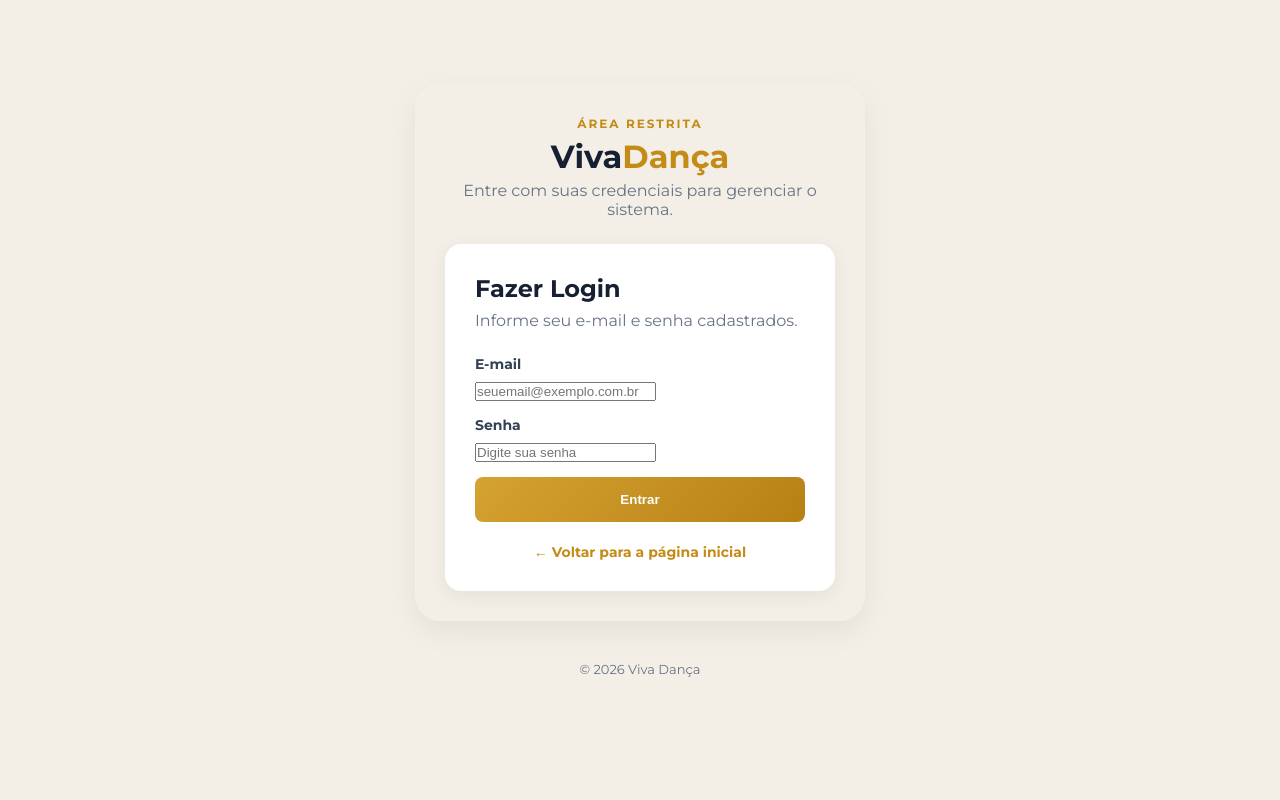
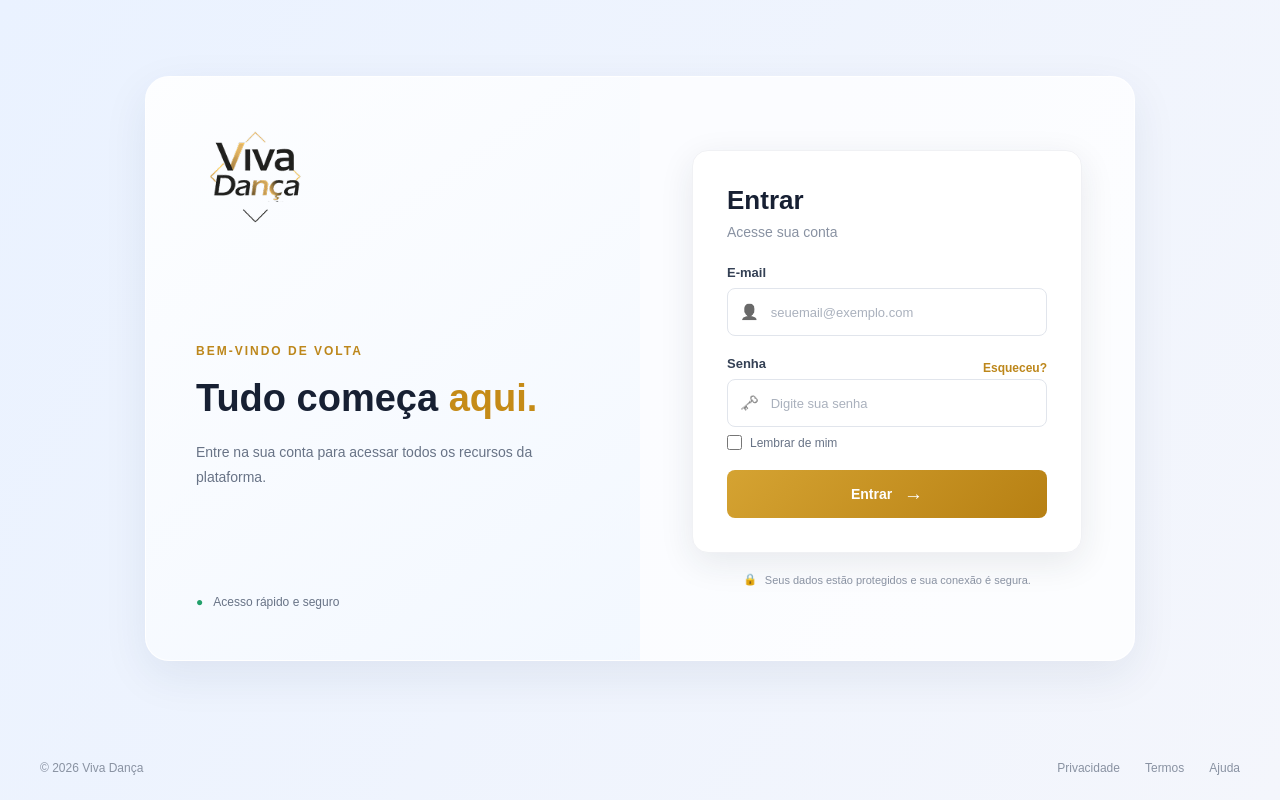
Before and after one commit to andrelpdz/vivadanca, a PHP site: page /admin.php in a window 1280 px wide. Run offline with PHP 8.4, Linux system fonts and the light colour scheme.

Commit message:
login.php

```diff
--- a/admin.php
+++ b/admin.php
@@ -6,68 +6,137 @@ if(isset($_SESSION['email'])){
         header("location:/vivadanca/admin/integrante.html");
     }
 }
+?>
 
-
-?>
 <!DOCTYPE html>
 <html lang="pt-br">
 
 <head>
     <meta charset="UTF-8">
     <meta name="viewport" content="width=device-width, initial-scale=1.0">
+    <link rel="stylesheet" href="assets/css/admin.css">
     <title>Login | Viva Dança</title>
-    <link rel="stylesheet" href="assets/css/fernanda.css">
 </head>
 
-<body class="admin-login-page">
-    <main class="admin-main admin-login-card">
+<body>
 
-        <!-- CABEÇALHO DO LOGIN -->
-        <header class="admin-login-header">
-            <div>
-                <span>ÁREA RESTRITA</span>
-                <h1 class="admin-login-title">Viva<em>Dança</em></h1>
-                <p>Entre com suas credenciais para gerenciar o sistema.</p>
+    <main class="login-main">
+
+        <div class="login-container">
+
+            <section class="login-info">
+
+                <div class="logo-area">
+                    <img src="assets/img/logo.png" alt="Logo Viva Dança" class="login-img">
                 </div>
-        </header>
 
-        <!-- FORMULÁRIO DE LOGIN -->
-        <section class="integrantes-painel admin-login-panel">
-            <h2>Fazer Login</h2>
-            <p>Informe seu e-mail e senha cadastrados.</p>
+                <div class="info">
+                    <span class="tag-bem-vindo">BEM-VINDO DE VOLTA</span>
 
-            <form method="post" class="form-integrantes" id="auth" action="backend/valida_login.php">
+                    <h1>
+                        Tudo começa
+                        <span>aqui.</span>
+                    </h1>
+
+                    <p>
+                        Entre na sua conta para acessar
+                        todos os recursos da plataforma.
+                    </p>
+                </div>
+
+                <div class="info-footer">
+                    <span>●</span>
+                    Acesso rápido e seguro
+                </div>
+
+            </section>
+
+            <section class="cadastro">
+
+                <div class="painel-cadastro">
+
+                    <div class="texto-login">
+                        <h2>Entrar</h2>
+                        <p>Acesse sua conta</p>
+                    </div>
+
+                    <form class="form-login" id="auth" action="backend/valida_login.php" method="POST">
+
+                        <div class="input-grupo">
                             <label for="loginEmail">E-mail</label>
+
+                            <div class="input-box">
+                                <span class="input-icon">👤</span>
+
                                 <input
                                     id="loginEmail"
                                     name="email"
                                     type="email"
-                    placeholder="seuemail@exemplo.com.br"
+                                    placeholder="seuemail@exemplo.com"
                                     autocomplete="username"
                                     required
                                 >
+                            </div>
+                        </div>
 
-                <label for="loginPassword">Senha</label>
+                        <div class="input-grupo">
+
+                            <div class="senha-label">
+                                <label for="senha">Senha</label>
+                                <a href="#">Esqueceu?</a>
+                            </div>
+
+                            <div class="input-box">
+                                <span class="input-icon">🗝️</span>
+
                                 <input
-                    id="loginPassword"
+                                    id="senha"
                                     name="senha"
                                     type="password"
                                     placeholder="Digite sua senha"
                                     autocomplete="current-password"
                                     required
                                 >
+                            </div>
 
-                <button class="integrantes-btn admin-login-submit" type="submit">Entrar</button>
+                        </div>
+
+                        <div class="lembrar">
+                            <label>
+                                <input type="checkbox" name="remember">
+                                <span>Lembrar de mim</span>
+                            </label>
+                        </div>
+
+                        <button type="submit" class="btn-submit">
+                            Entrar
+                            <span class="arrow">→</span>
+                        </button>
+
                     </form>
 
-            <div class="admin-login-back">
-                <a class="admin-login-back-link" href="../">&larr; Voltar para a página inicial</a>
                 </div>
+
+                <div class="segurança">
+                    <span>🔒</span>
+                    Seus dados estão protegidos e sua conexão é segura.
+                </div>
+
             </section>
+
+        </div>
+
     </main>
 
-    <footer class="admin-login-footer">
+    <footer class="login-footer">
         <p>&copy; 2026 Viva Dança</p>
+
+        <div>
+            <a href="#">Privacidade</a>
+            <a href="#">Termos</a>
+            <a href="#">Ajuda</a>
+        </div>
     </footer>
+
 </body>
 </html>
--- a/assets/css/admin.css
+++ b/assets/css/admin.css
@@ -61,46 +61,76 @@ header a{
 
 
 
-/*LOGIN*/
-main {
+
+/* LOGIN */
+
+* {
+    margin: 0;
+    padding: 0;
+    box-sizing: border-box;
+}
+
+body {
+    min-height: 100vh;
+    background: linear-gradient(120deg, #eaf2ff, #f4f6fc);
+    font-family: Arial, Helvetica, sans-serif;
+}
+
+/* ÁREA PRINCIPAL */
+
+.login-main {
     width: 100%;
     min-height: 92vh;
     display: flex;
     align-items: center;
     justify-content: center;
-    padding: 40px 20px;
+    padding: 30px 20px;
 }
 
+/* CONTAINER */
 
 .login-container {
     width: 100%;
-    max-width: 1100px;
-    min-height: 650px;
+    max-width: 990px;
+    min-height: 585px;
+
     display: grid;
     grid-template-columns: 1fr 1fr;
+
     background: rgba(255, 255, 255, 0.75);
+
     border: 1px solid rgba(255, 255, 255, 0.9);
-    border-radius: 25px;
+    border-radius: 24px;
+
     overflow: hidden;
+
     box-shadow: 0 15px 45px rgba(31, 54, 92, 0.08);
 }
 
 /* LADO ESQUERDO */
+
 .login-info {
-    padding: 55px;
+    padding: 50px;
+
     display: flex;
     flex-direction: column;
     justify-content: space-between;
-    background: linear-gradient(145deg,
-            rgba(255, 255, 255, 0.6),
-            rgba(239, 246, 255, 0.7));
+
+    background: linear-gradient(
+        145deg,
+        rgba(255, 255, 255, 0.6),
+        rgba(239, 246, 255, 0.7)
+    );
 }
 
 /* LOGO */
+
 .login-img {
-    width: 135px;
+    width: 115px;
     height: auto;
 }
+
+/* INFORMAÇÕES */
 
 .info {
     margin: auto 0;
@@ -108,17 +138,22 @@ main {
 
 .tag-bem-vindo {
     display: inline-block;
+
     color: #bd871b;
+
     font-size: 12px;
     font-weight: bold;
     letter-spacing: 2px;
+
     margin-bottom: 18px;
 }
 
 .info h1 {
-    font-size: 42px;
+    font-size: 38px;
     line-height: 1.2;
+
     color: #172033;
+
     margin-bottom: 18px;
 }
 
@@ -128,18 +163,22 @@ main {
 
 .info p {
     max-width: 360px;
+
     color: #687386;
-    font-size: 15px;
+
+    font-size: 14px;
     line-height: 1.8;
 }
 
 /* RODAPÉ ESQUERDO */
+
 .info-footer {
     display: flex;
     align-items: center;
     gap: 10px;
+
     color: #687386;
-    font-size: 13px;
+    font-size: 12px;
 }
 
 .info-footer span {
@@ -147,89 +186,115 @@ main {
 }
 
 /* LADO DIREITO */
+
 .cadastro {
     padding: 45px;
+
     display: flex;
     flex-direction: column;
     justify-content: center;
 }
 
 /* PAINEL */
+
 .painel-cadastro {
     width: 100%;
-    max-width: 430px;
+    max-width: 390px;
+
     margin: 0 auto;
-    padding: 38px;
+    padding: 34px;
+
     background: #fff;
+
     border: 1px solid #f0f1f4;
     border-radius: 16px;
+
     box-shadow: 0 10px 35px rgba(31, 41, 55, 0.09);
 }
 
+/* TÍTULO */
+
 .texto-login {
-    margin-bottom: 28px;
+    margin-bottom: 25px;
 }
 
 .texto-login h2 {
-    font-size: 28px;
+    font-size: 26px;
     color: #172033;
+
     margin-bottom: 8px;
 }
 
 .texto-login p {
-    font-size: 15px;
+    font-size: 14px;
     color: #8992a2;
 }
 
 /* FORMULÁRIO */
+
 .form-login {
     width: 100%;
 }
 
 .input-grupo {
-    margin-bottom: 22px;
+    margin-bottom: 20px;
 }
 
 .form-login label {
     display: block;
-    font-size: 14px;
+
+    font-size: 13px;
     font-weight: 600;
+
     color: #344054;
-    margin-bottom: 9px;
+
+    margin-bottom: 8px;
 }
 
 /* INPUTS */
+
 .input-box {
     width: 100%;
-    height: 52px;
+    height: 48px;
+
     display: flex;
     align-items: center;
-    padding: 0 14px;
+
+    padding: 0 12px;
+
     border: 1px solid #e1e5ec;
     border-radius: 8px;
+
     background: #fff;
+
     transition: 0.3s;
 }
 
 .input-box:focus-within {
     border-color: #c58b17;
+
     box-shadow: 0 0 0 3px rgba(197, 139, 23, 0.10);
 }
 
 .input-icon {
     color: #9ca3af;
+
     margin-right: 12px;
-    font-size: 16px;
-    filter: grayscale();
+
+    font-size: 15px;
+    filter: grayscale(1);
 }
 
 .input-box input {
     width: 100%;
     height: 100%;
+
     border: none;
     outline: none;
+
     background: transparent;
-    font-size: 14px;
+
+    font-size: 13px;
     color: #172033;
 }
 
@@ -237,6 +302,7 @@ main {
     color: #aab1bd;
 }
 
+/* SENHA */
 
 .senha-label {
     display: flex;
@@ -244,9 +310,15 @@ main {
     align-items: center;
 }
 
+.senha-label label {
+    margin-bottom: 8px;
+}
+
 .senha-label a {
     font-size: 12px;
+
     color: #bd871b;
+
     text-decoration: none;
     font-weight: 600;
 }
@@ -255,47 +327,62 @@ main {
     text-decoration: underline;
 }
 
+/* LEMBRAR */
 
 .lembrar {
-    margin-bottom: 22px;
+    margin-top: -12px;
+    margin-bottom: 20px;
 }
 
 .lembrar label {
     display: flex;
     align-items: center;
-    gap: 9px;
-    font-size: 13px;
+    gap: 8px;
+
+    font-size: 12px;
     font-weight: normal;
+
     color: #687386;
+
     cursor: pointer;
 }
 
 .lembrar input {
-    width: 16px;
-    height: 16px;
+    width: 15px;
+    height: 15px;
+
     accent-color: #bd871b;
 }
 
 /* BOTÃO */
+
 .btn-submit {
     width: 100%;
-    height: 52px;
+    height: 48px;
+
     display: flex;
     align-items: center;
     justify-content: center;
     gap: 12px;
+
     background: linear-gradient(135deg, #d5a332, #b78013);
+
     border: none;
     border-radius: 8px;
+
     color: white;
-    font-size: 15px;
+
+    font-size: 14px;
     font-weight: bold;
+
     cursor: pointer;
+
     transition: 0.3s;
 }
 
 .btn-submit:hover {
     transform: translateY(-2px);
+
     box-shadow: 0 7px 18px rgba(183, 128, 19, 0.25);
 }
 
@@ -303,86 +390,55 @@ main {
     font-size: 19px;
 }
 
-/* DIVISOR */
-.divisor {
-    display: flex;
-    align-items: center;
-    gap: 15px;
-    margin: 24px 0;
-    color: #a0a8b6;
-    font-size: 13px;
-}
+/* SEGURANÇA */
 
-.divisor::before,
-.divisor::after {
-    content: "";
-    flex: 1;
-    height: 1px;
-    background: #e9ecf1;
-}
-
-/* CADASTRO */
-.registro {
-    text-align: center;
-}
-
-.registro p {
-    font-size: 13px;
-    color: #7b8493;
-    margin-bottom: 8px;
-}
-
-.registro a {
-    font-size: 14px;
-    font-weight: bold;
-
-    color: #bd871b;
-    text-decoration: none;
-}
-
-.registro a:hover {
-    text-decoration: underline;
-}
-
-/* SEGURANÇA */
 .segurança {
     display: flex;
     align-items: center;
     justify-content: center;
     gap: 8px;
-    margin-top: 22px;
-    font-size: 12px;
+
+    margin-top: 20px;
+
+    font-size: 11px;
     color: #8992a2;
 }
 
 /* RODAPÉ */
-footer {
+
+.login-footer {
     min-height: 8vh;
+
     padding: 18px 40px;
+
     display: flex;
     align-items: center;
     justify-content: space-between;
+
     color: #8992a2;
-    font-size: 13px;
+    font-size: 12px;
 }
 
-footer div {
+.login-footer div {
     display: flex;
     align-items: center;
     gap: 25px;
 }
 
-footer a {
+.login-footer a {
     color: #8992a2;
+
     text-decoration: none;
+
     transition: 0.2s;
 }
 
-footer a:hover {
+.login-footer a:hover {
     color: #bd871b;
 }
 
 /* RESPONSIVIDADE */
+
 @media (max-width: 800px) {
 
     .login-container {
@@ -391,12 +447,12 @@ footer a:hover {
     }
 
     .login-info {
-        min-height: 320px;
+        min-height: 300px;
         padding: 35px;
     }
 
     .info h1 {
-        font-size: 34px;
+        font-size: 32px;
     }
 
     .cadastro {
@@ -412,16 +468,16 @@ footer a:hover {
     }
 
     .login-info {
-        min-height: 280px;
+        min-height: 260px;
         padding: 25px;
     }
 
     .login-img {
-        width: 105px;
+        width: 100px;
     }
 
     .info h1 {
-        font-size: 29px;
+        font-size: 28px;
     }
 
     .cadastro {
@@ -432,13 +488,14 @@ footer a:hover {
         padding: 25px 20px;
     }
 
-    footer {
+    .login-footer {
         flex-direction: column;
         gap: 15px;
         text-align: center;
     }
 
-    footer div {
+    .login-footer div {
         gap: 15px;
     }
+
 }
--- a/assets/css/fernanda.css
+++ b/assets/css/fernanda.css
@@ -117,6 +117,13 @@ header nav a:hover {
     font-weight: bold;
 }
 
+.form-integrantes input{
+    padding: 10px;
+    border-radius: 10px;
+    border: 1px solid #e1e5ec;
+    width: 100%;
+}
+
 .form-integrantes textarea,
 .eventos textarea,
 .form-integrantes input[type="text"],
@@ -141,6 +148,8 @@ header nav a:hover {
 input:focus {
     outline-color: var(--dourado);
 }
+
+
 
 /* INTEGRANTE ATIVO */
 
```
Also changed, not shown: admin/login.php (renamed from admin/login.html, +41 -90 lines), assets/js/admin.js (+4 -4 lines), backend/valida_login.php (+28 -17 lines). Lines whose indentation alone changed are shown as unchanged.
